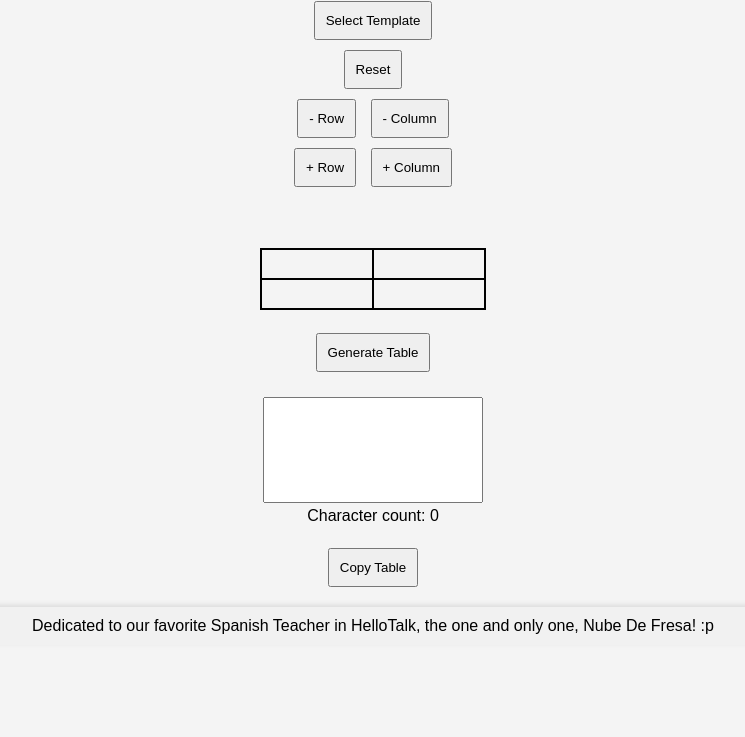
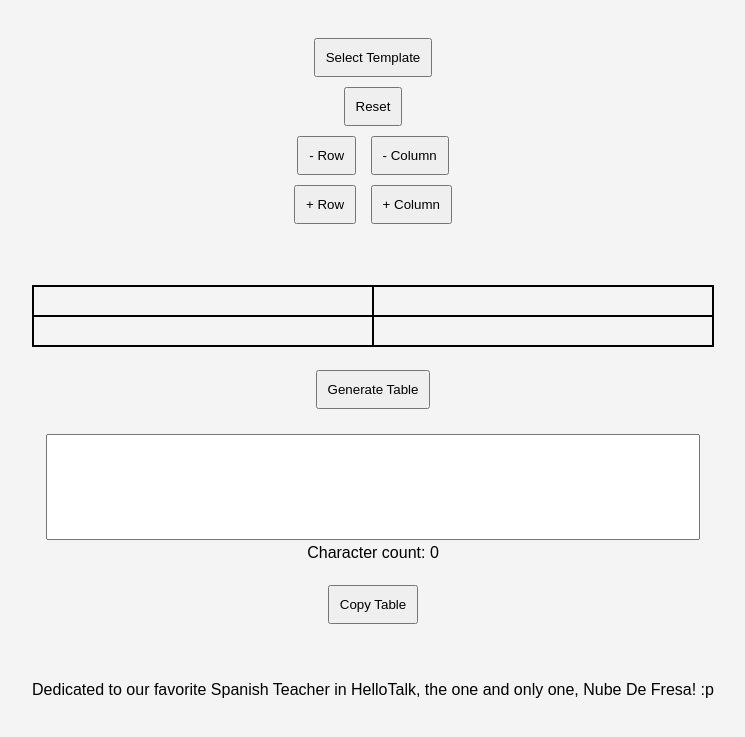
Before and after one commit to elarabicano/TablaTexta, a website: page index.html in a window 1280 px wide. Shown: the part 155-892 px from the top of the page, without its empty margins (267-1012 px from the left). Before the commit the page ends 800 px from the top, so only its background shows below. Drawn offline with Linux system fonts and the light colour scheme.

Commit message:
fix some style issues

```diff
--- a/index.html
+++ b/index.html
@@ -42,18 +42,19 @@
         <button onclick="generateTable()">Generate Table</button>
         <br>
 
-        <textarea id="tableContent"></textarea>
+        <textarea id="tableContent" readonly></textarea>
         <div id="charCount">Character count: 0</div>
         <br>
         <button onclick="copyTable()">Copy Table</button>
+        <br><br><br>
+
+        <p id="dedication">
+            Dedicated to our favorite Spanish Teacher in HelloTalk, the one and only one, Nube De Fresa! :p
+        </p>
     </div>
     <script src="./src/script.js"></script>
 
 
-
-    <footer>
-        Dedicated to our favorite Spanish Teacher in HelloTalk, the one and only one, Nube De Fresa! :p
-    </footer>
 </body>
 
 </html>
--- a/src/style.css
+++ b/src/style.css
@@ -6,6 +6,7 @@ body {
   align-items: center;
   height: 100vh;
   margin: 0;
+  padding: 10vh 10vw;
   background-color: #f4f4f4;
 }
 
@@ -88,14 +89,3 @@ textarea {
 .show {
   display: block;
 }
-
-/* Styles for the footer */
-footer {
-  position: fixed;
-  bottom: 0;
-  width: 100%;
-  background-color: #f1f1f1;
-  text-align: center;
-  padding: 10px 0;
-  box-shadow: 0 -2px 5px rgba(0, 0, 0, 0.1);
-}
```
